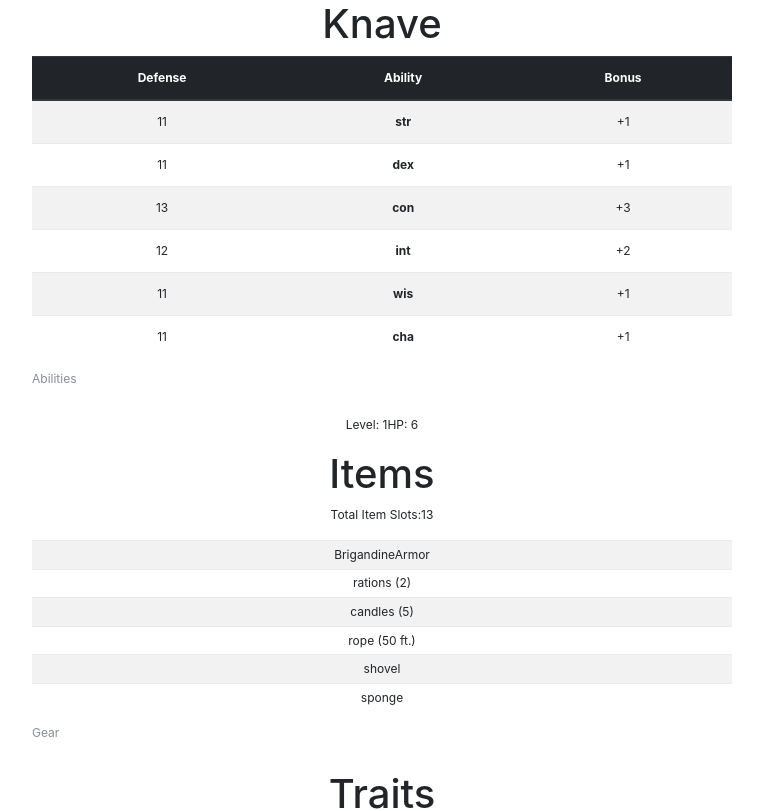
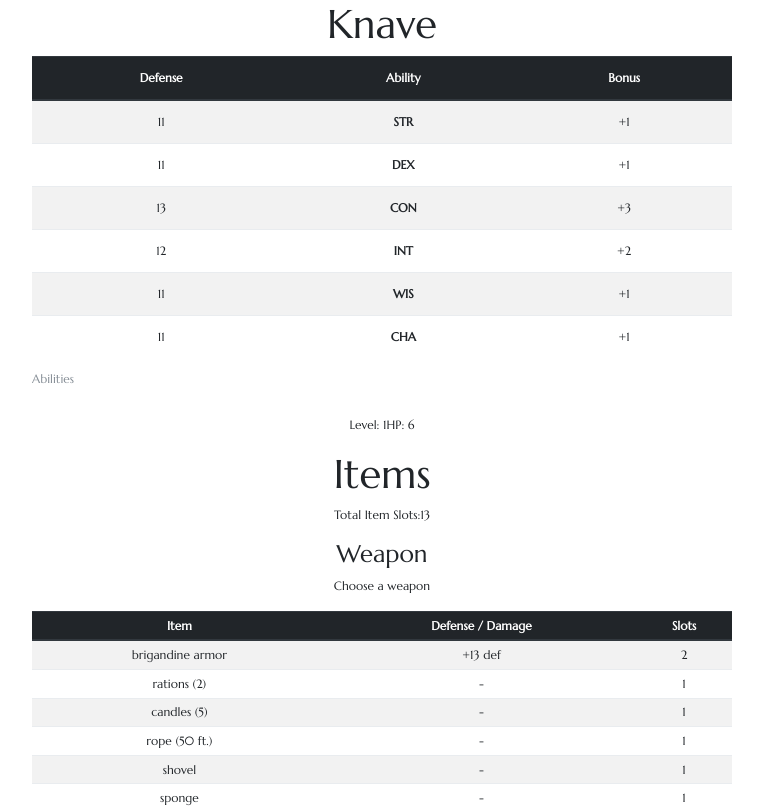
Before and after one commit to riccjohn/Knave-Character-Generator_deprecated, a React (Create React App) app: page / in a window 1280 px wide. Shown: the top 811 px of the page, without its empty margins (258-1021 px from the left). Built offline with nearby package versions, Linux system fonts and the light colour scheme.

Commit message:
Added defense info to armor

```diff
--- a/src/Components/AbilityScores.js
+++ b/src/Components/AbilityScores.js
@@ -48,7 +48,9 @@ class AbilityScores extends Component {
                 Object.keys(abilities).map(ability => (
                   <tr key={ability}>
                     <td>{abilities[ability] + 10}</td>
-                    <th className={'bold large'}>{ability.slice(0, 3)}</th>
+                    <th className={'bold large'}>
+                      {ability.slice(0, 3).toUpperCase()}
+                    </th>
                     <td>+{abilities[ability]}</td>
                   </tr>
                 ))}
--- a/src/Components/CharacterDetails.js
+++ b/src/Components/CharacterDetails.js
@@ -2,6 +2,7 @@ import React, { Component } from 'react'; // eslint-disable-line no-unused-vars
 
 const CharacterDetails = props => {
   const { character } = props;
+  console.log('CHARACTER: ', character);
   return (
     <React.Fragment>
       <h1>Items</h1>
@@ -9,26 +10,38 @@ const CharacterDetails = props => {
         Total Item Slots:
         {character.abilities && character.abilities.constitution + 10}
       </p>
+      <h4>Weapon</h4>
+      <p>Choose a weapon</p>
       {character.gear ? (
         <table className="gear table table-striped table-sm">
           <caption>Gear</caption>
+          <thead className="thead-dark">
+            <tr>
+              <th>Item</th>
+              <th>Defense / Damage</th>
+              <th>Slots</th>
+            </tr>
+          </thead>
           <tbody>
             {!!character.armor && (
               <tr>
-                <td>
-                  {character.armor}
-                  Armor
-                </td>
+                <td>{character.armor.name}</td>
+                <td>+{character.armor.defense || '-'} def</td>
+                <td>{character.armor.slot || 1}</td>
               </tr>
             )}
             {!!character.helmetShield && (
               <tr>
                 <td>{character.helmetShield}</td>
+                <td>-</td>
+                <td>-</td>
               </tr>
             )}
             {character.gear.map(item => (
               <tr key={item}>
                 <td>{item}</td>
+                <td>-</td>
+                <td>1</td>
               </tr>
             ))}
           </tbody>
@@ -53,6 +66,17 @@ const CharacterDetails = props => {
       ) : (
         <p>Loading ...</p>
       )}
+      {!!character.traits && (
+        <p>
+          You are{' '}
+          {['a', 'e', 'i', 'o', 'u'].includes(character.traits.physique[0])
+            ? 'an'
+            : 'a'}{' '}
+          {character.traits.physique} {character.sex} with a{' '}
+          {character.traits.face} face, {character.traits.skin} skin, and{' '}
+          {character.traits.hair} hair.
+        </p>
+      )}
     </React.Fragment>
   );
 };
--- a/src/data/gear.js
+++ b/src/data/gear.js
@@ -17,13 +17,170 @@ export const generalGearOne = [
 export const generalGearTwo = ['incense', 'sponge', 'lens', 'perfume', 'horn'];
 
 export const weapons = [
-  { Dagger: 1 },
-  { Cudgel: 1 },
-  { Sickle: 1 },
-  { Staff: 1 },
-  { Spear: 2 },
-  { Sword: 2 },
-  { Mace: 2 },
-  { Axe: 2 },
-  { Flail: 2 },
+  {
+    name: 'dagger',
+    damage: 'd6',
+    slot: 1,
+    quality: 3,
+    hand: 1,
+  },
+
+  {
+    name: 'cudgel',
+    damage: 'd6',
+    slot: 1,
+    quality: 3,
+    hand: 1,
+  },
+  {
+    name: 'sickle',
+    damage: 'd6',
+    slot: 1,
+    quality: 3,
+    hand: 1,
+  },
+  {
+    name: 'staff',
+    damage: 'd6',
+    slot: 1,
+    quality: 3,
+    hand: 1,
+  },
+  {
+    name: 'spear',
+    damage: 'd8',
+    slot: 2,
+    quality: 3,
+    hand: 1,
+  },
+  {
+    name: 'sword',
+    damage: 'd8',
+    slot: 2,
+    quality: 3,
+    hand: 1,
+  },
+  {
+    name: 'mace',
+    damage: 'd8',
+    slot: 2,
+    quality: 3,
+    hand: 1,
+  },
+  {
+    name: 'axe',
+    damage: 'd8',
+    slot: 2,
+    quality: 3,
+    hand: 1,
+  },
+  {
+    name: 'flail',
+    damage: 'd8',
+    slot: 2,
+    quality: 3,
+    hand: 1,
+  },
+  {
+    Halberd: {
+      damage: 'd10',
+      slot: 3,
+      quality: 3,
+      hand: 2,
+    },
+  },
+  {
+    Warhammer: {
+      damage: 'd10',
+      slot: 3,
+      quality: 3,
+      hand: 2,
+    },
+  },
+  {
+    LongSword: {
+      damage: 'd10',
+      slot: 3,
+      quality: 3,
+      hand: 2,
+    },
+  },
+  {
+    BattleAxe: {
+      damage: 'd10',
+      slot: 3,
+      quality: 3,
+      hand: 2,
+    },
+  },
+  {
+    Sling: {
+      damage: 'd4',
+      slot: 1,
+      quality: 1,
+      hand: 1,
+    },
+  },
+  {
+    Bow: {
+      damage: 'd6',
+      slot: 2,
+      quality: 3,
+      hand: 2,
+    },
+  },
+  {
+    Crossbow: {
+      damage: 'd8',
+      slot: 3,
+      quality: 3,
+      hand: 2,
+    },
+  },
 ];
+
+export const armor = [
+  {
+    name: 'gambeson armor',
+    defense: 12,
+    slot: 1,
+    quality: 3,
+  },
+  {
+    name: 'brigandine armor',
+    defense: 13,
+    slot: 2,
+    quality: 4,
+  },
+  {
+    name: 'chain armor',
+    defense: 14,
+    slot: 3,
+    quality: 5,
+  },
+  {
+    name: 'shield',
+    defense: 1,
+    slot: 1,
+    quality: 1,
+  },
+  {
+    name: 'helmet',
+    defense: 1,
+    slot: 1,
+    quality: 1,
+  },
+
+  {
+    name: 'half plate armor',
+    defense: 15,
+    slot: 4,
+    quality: 6,
+  },
+  {
+    name: 'full plate armor',
+    defense: 16,
+    slot: 5,
+    quality: 7,
+  },
+];
--- a/src/index.css
+++ b/src/index.css
@@ -1,9 +1,12 @@
+@import url('https://fonts.googleapis.com/css?family=Marcellus');
+
 body {
   margin: 0;
   padding: 0;
-  font-family: -apple-system, BlinkMacSystemFont, 'Segoe UI', 'Roboto', 'Oxygen',
+  font-family: 'Marcellus', serif;
+  /* font-family: -apple-system, BlinkMacSystemFont, 'Segoe UI', 'Roboto', 'Oxygen',
     'Ubuntu', 'Cantarell', 'Fira Sans', 'Droid Sans', 'Helvetica Neue',
-    sans-serif;
+    sans-serif; */
   font-size: 12px;
   -webkit-font-smoothing: antialiased;
   -moz-osx-font-smoothing: grayscale;
--- a/src/utils/utils.js
+++ b/src/utils/utils.js
@@ -3,6 +3,7 @@ import {
   dungeoneeringGear,
   generalGearOne,
   generalGearTwo,
+  armor,
 } from '../data/gear';
 
 export const rollDice = dieSize => {
@@ -45,20 +46,18 @@ const rollForGear = () => {
 };
 
 const getArmor = () => {
-  let armor = '';
   const roll = rollDice(20);
   if (roll <= 3) {
-    armor = '';
+    return '';
   } else if (roll >= 4 && roll <= 14) {
-    armor = 'Gambeson';
+    return armor[0];
   } else if (roll >= 15 && roll <= 19) {
-    armor = 'Brigandine';
+    return armor[1];
   } else if (roll === 20) {
-    armor = 'Chain';
+    return armor[2];
   } else {
     alert('ERROR: ROLL OUT OF RANGE');
   }
-  return armor;
 };
 
 const getHelmetShield = () => {
@@ -92,6 +91,7 @@ export const generateCharacter = () => {
       charisma: chari,
     },
     hp: rollDice(8),
+    sex: rollDice(2) === 1 ? 'male' : 'female',
     traits: {
       physique: randomTrait('physique'),
       face: randomTrait('face'),
```
